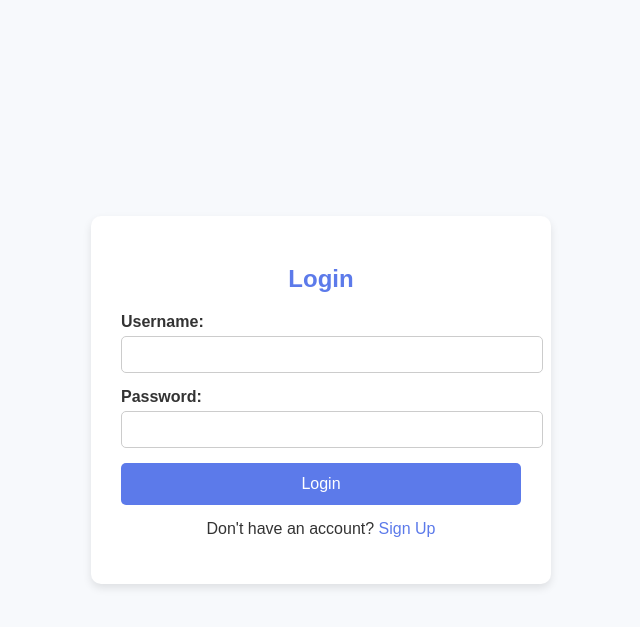
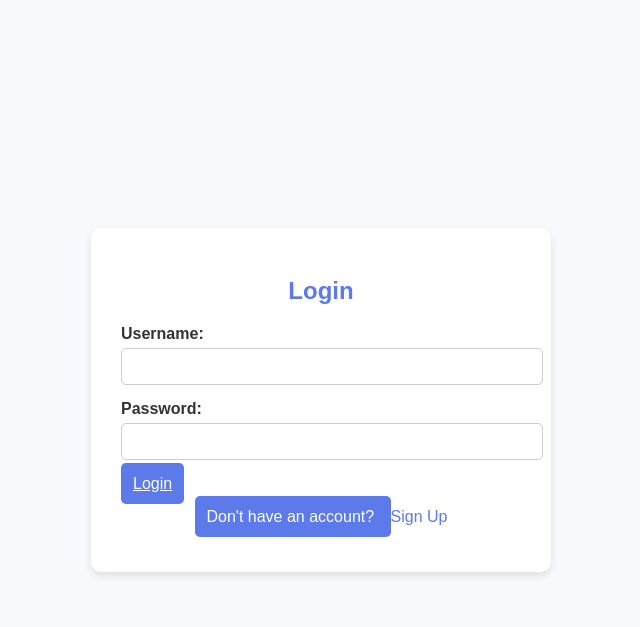
Before and after one commit to Shirsha5/nlp-aai, a Flask app: page /login in a window 1280 px wide. Shown: the top 627 px of the page, without its empty margins (319-959 px from the left). Run offline with Flask 3, Linux system fonts and the light colour scheme.

Commit message:
Update login.html

```diff
--- a/NLP miniproject/templates/login.html
+++ b/NLP miniproject/templates/login.html
@@ -17,7 +17,7 @@
                 <label for="login-password">Password:</label>
                 <input type="password" id="login-password" name="password" required>
 
-                <button type="submit" class="btn">Login</button>
+                <a href="/elderly-care-app" class="btn">Login</button>
                 <p>Don't have an account? <a href="{{ url_for('signin') }}">Sign Up</a></p>
             </form>
         </div>
```
